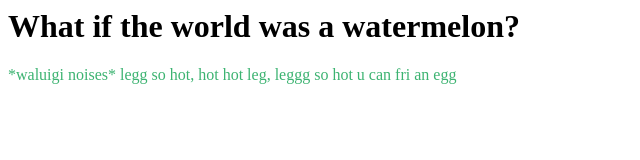
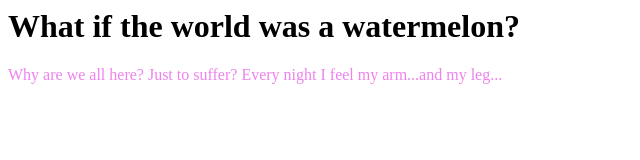
Before and after one commit to RatChild05/RatChild05, a plain HTML site: page index.html in a window 1280 px wide. Shown: the whole page, without its empty margins (0-640 px from the left). Drawn offline with Linux system fonts and the light colour scheme.

Commit message:
Update index.html

```diff
--- a/index.html
+++ b/index.html
@@ -4,10 +4,9 @@
   </head>
   <body>
    <div class'info'>
-    <h1>What if the world was a watermelon?</h1>
-    <p style="color:MediumSeaGreen;">*waluigi noises*
-    legg so hot, hot hot leg, leggg so hot u can fri an egg</p>
-    </div>
+   <h1>What if the world was a watermelon?</h1>
+   <p style="color:Violet;">Why are we all here? Just to suffer? Every night I feel my arm...and my leg...</p>
+     </div>
   </body>
 
 </html>
```
